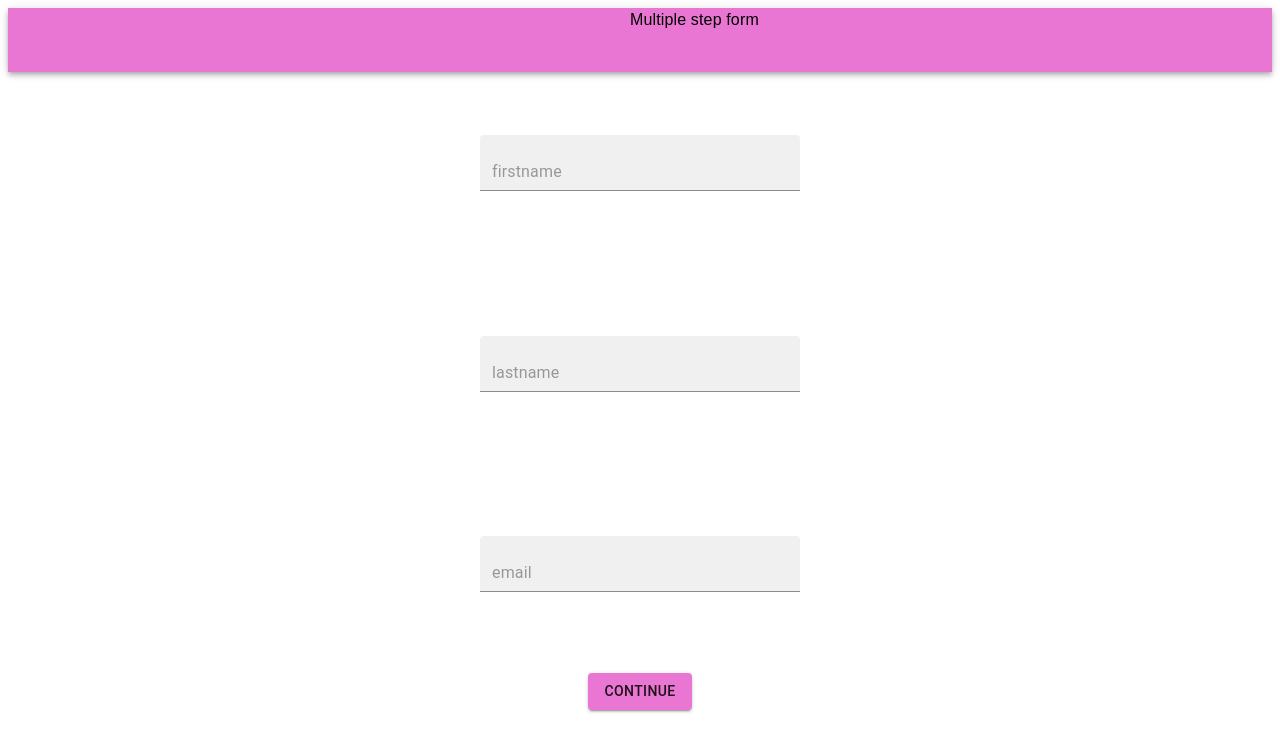
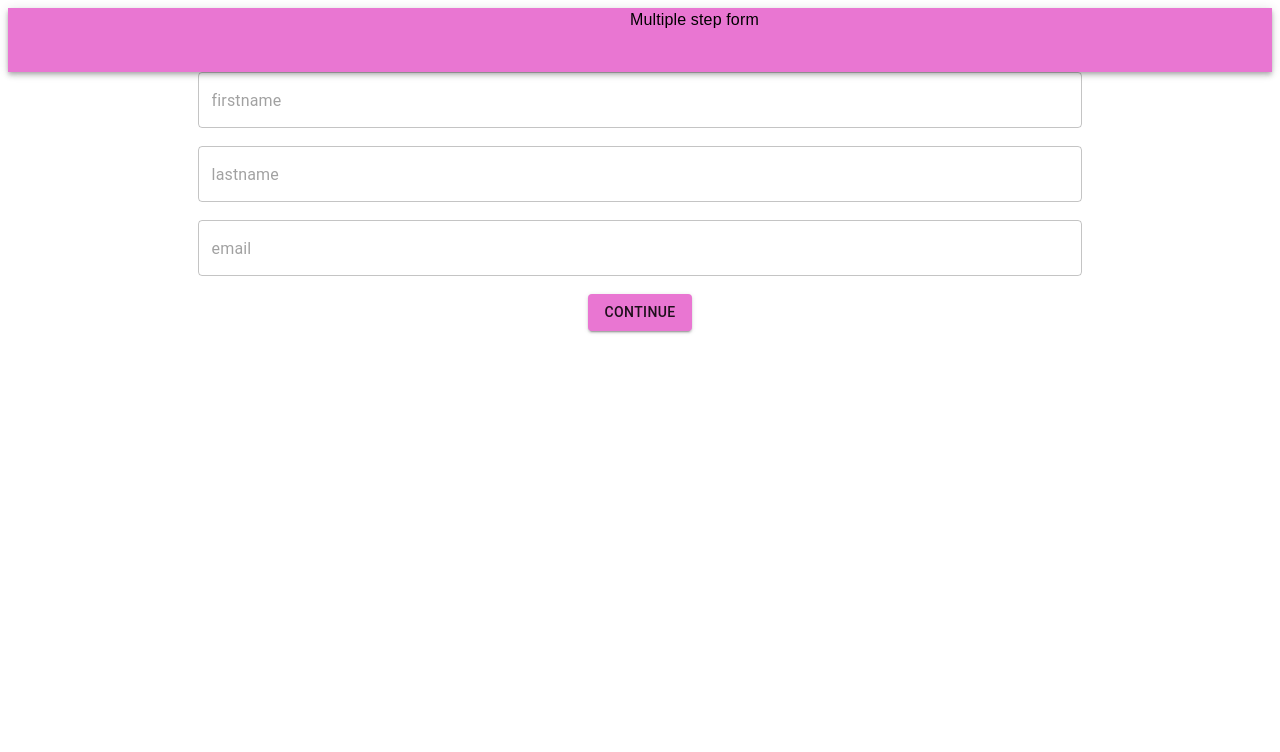
Before and after one commit to lilphemy/Multi-step-form, a React (Vite) app: page / in a window 1280 px wide. Shown: the top 752 px of the page. Built offline with nearby package versions, Linux system fonts and the light colour scheme.

Commit message:
more page added

```diff
--- a/src/components/usercontactdetails.tsx
+++ b/src/components/usercontactdetails.tsx
@@ -1,6 +1,6 @@
-import { AppBar, Toolbar, Typography, TextField, Container, Button } from '@mui/material';
+import { AppBar, Toolbar, Typography, Button} from '@mui/material';
 import React from 'react'
-import { StyledCont, BtnCont } from '../styledcomp';
+import { StyledCont, BtnCont, DynTextField } from '../styledcomp';
 
 
 interface formUserDetails {
@@ -34,13 +34,15 @@ class UserContactDetails extends React.Component<formUserDetails> {
         const {occupation, city, bio} = values
         return (
             <React.Fragment>
-                <AppBar>
+                <AppBar sx={{ textAlign: "center", position: "relative", flex: "flex", flexDirection: 'row', justifyContent: "space-between" }}>
                     <Toolbar>
                     </Toolbar>
                         <Typography>Form contact details</Typography>
                 </AppBar>
                 <StyledCont>
-                    <TextField placeholder = "occupation" value = {occupation} />
+                    <DynTextField placeholder = "occupation" fullWidth = {true}  value = {occupation} onChange={handleChange("occupation")}/>
+                    <DynTextField placeholder = "city" fullWidth = {true}  value = {city} onChange={handleChange("city")}/>
+                    <DynTextField placeholder = "bio" fullWidth = {true}  value = {bio} onChange={handleChange("bio")}/>
                 </StyledCont>
                 <BtnCont>
                     <Button onClick={prevStep}>back</Button>
--- a/src/components/userformsec.tsx
+++ b/src/components/userformsec.tsx
@@ -36,7 +36,7 @@ class UserForm extends Component {
 
     // handle fields change
 
-    changeField = (input: string) => (e: ChangeEvent<HTMLInputElement>) => {
+    changeField = (input: string) => (e: ChangeEvent<HTMLInputElement | HTMLTextAreaElement>) => {
         this.setState({[input]: e.target.value})
     }
 
--- a/src/components/userpersonaldetails.tsx
+++ b/src/components/userpersonaldetails.tsx
@@ -1,9 +1,8 @@
 import React, { FormEvent, Component } from 'react'
 import { ThemeProvider, createTheme } from '@mui/material/styles'
 import AppBar from '@mui/material/AppBar'
-import TextField from '@mui/material/TextField'
 import { Toolbar, Typography, IconButton, Button } from '@mui/material'
-import {StyledCont} from '../styledcomp'
+import {DynTextField, StyledCont} from '../styledcomp'
 
 
 const theme = createTheme({
@@ -50,11 +49,11 @@ class FormUserDetails extends Component<formUserDetails> {
                         <Typography sx={{ fontFamily: "sans-serif", color: "WindowText", width: '95%', textAlign: 'center' }}>Multiple step form</Typography>
                     </AppBar>
                     <StyledCont>
-                        <TextField variant="filled" sx={{ position: 'relative', my: '5%', width: '20rem' }} placeholder="firstname" fullWidth = {true} onChange={handleChange("firstName")} value={values.firstName} />
+                        <DynTextField placeholder="firstname" fullWidth = {true} onChange={handleChange("firstName")} value={values.firstName} />
                         <br />
-                        <TextField variant="filled" sx={{ position: 'relative', my: '5%', width: '20rem' }} placeholder="lastname" fullWidth = {true} onChange={handleChange("lastname")} value={values.lastName} />
+                        <DynTextField placeholder="lastname" fullWidth = {true} onChange={handleChange("lastname")} value={values.lastName} />
                         <br />
-                        <TextField variant="filled" sx={{ position: 'relative', my: '5%', width: '20rem' }} placeholder="email" fullWidth = {true} onChange={handleChange("email")} value={values.email} />
+                        <DynTextField placeholder="email" fullWidth = {true} onChange={handleChange("email")} value={values.email} />
                         <br />
                         <Button variant='contained' children='CONTINUE' onClick={this.continue} />
                     </StyledCont>
--- a/src/styledcomp.ts
+++ b/src/styledcomp.ts
@@ -1,4 +1,4 @@
-import { Button, Container } from '@mui/material';
+import { Button, Container, TextField } from '@mui/material';
 import styled from 'styled-components';
 
 
@@ -7,8 +7,8 @@ display: flex;
 flex-direction: column;
 justify-content: center;
 align-items: center;
-width: 100%;
-margi: 0 auto;
+width: 70%;
+margin: 0 auto;
 `
 
 export const BtnCont = styled(Container)`
@@ -19,3 +19,9 @@ align-items: center;
 width: 60%;
 margi: 0 auto;
 `
+
+export const DynTextField = styled(TextField)`
+position: relative;
+margin: 5% 0;
+width: 100%;
+`
```
